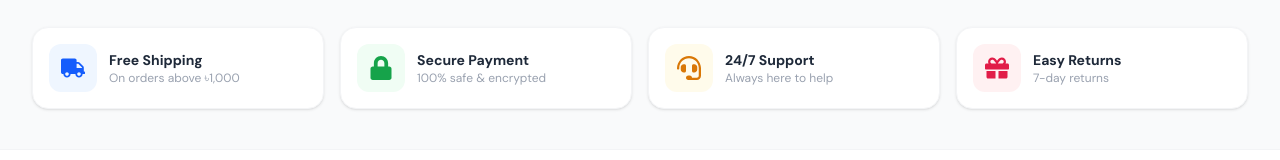
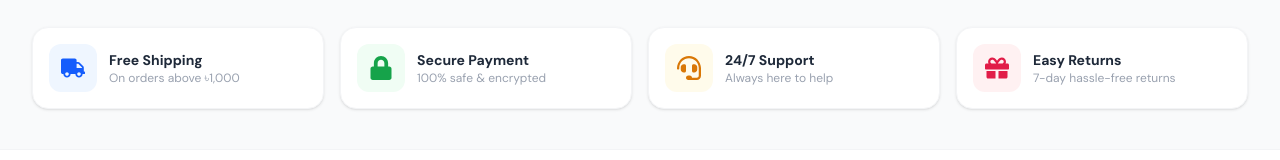
Before and after one commit to hakimcolor/Fashion-Store-Using-Local-Storage-, a React (Vite) app: page /contact in a window 1280 px wide. Shown: the part 478-638 px from the top of the page. Built offline with nearby package versions, Linux system fonts and the light colour scheme; a web font is replaced by a local one.

Commit message:
copy: improve returns feature description text on contact page

```diff
--- a/src/pages/Contact.jsx
+++ b/src/pages/Contact.jsx
@@ -144,7 +144,10 @@ const Contact = () => {
     {
       icon: <FaGift className="text-2xl" />,
       title: { en: 'Easy Returns', bn: 'সহজ রিটার্ন' },
-      desc: { en: '7-day returns', bn: '৭ দিনের রিটার্ন' },
+      desc: {
+        en: '7-day hassle-free returns',
+        bn: '৭ দিনের ঝামেলামুক্ত রিটার্ন',
+      },
       color: '#e11d48',
       bg: '#fff1f2',
     },
```
